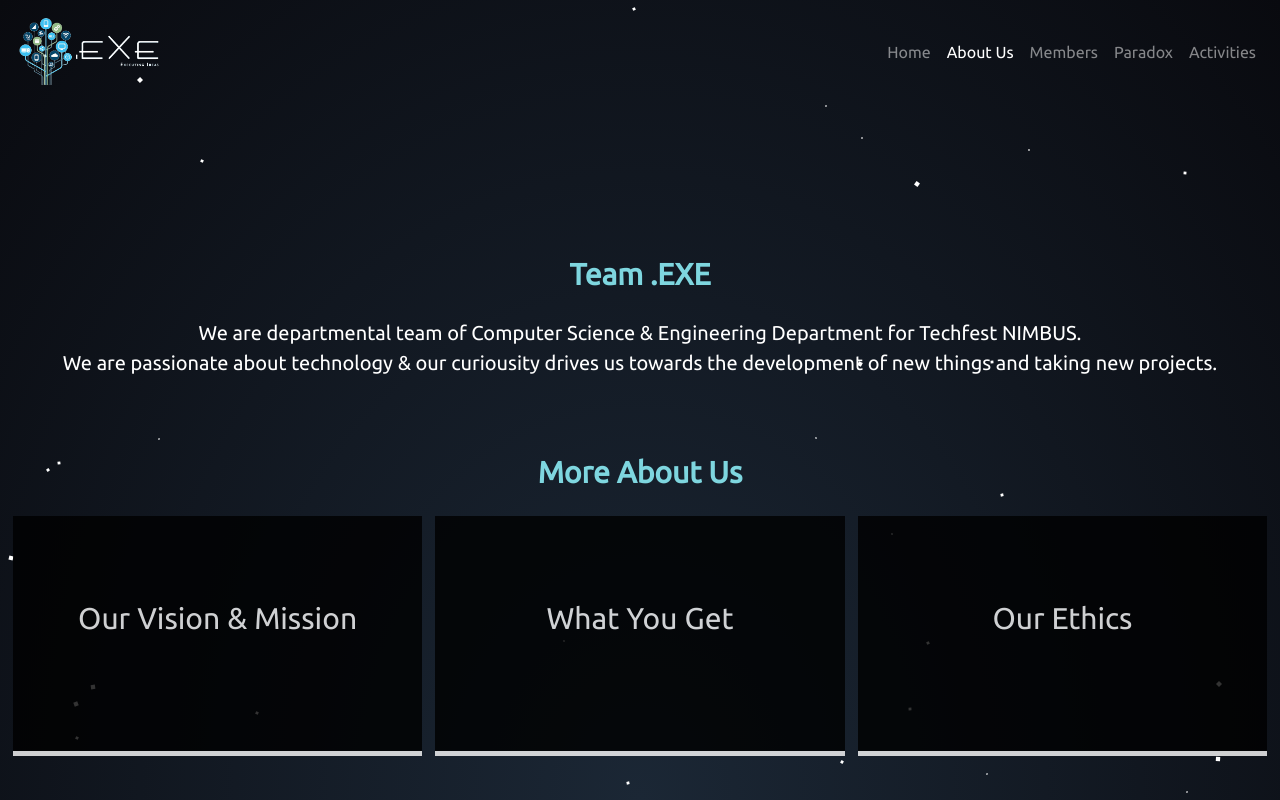
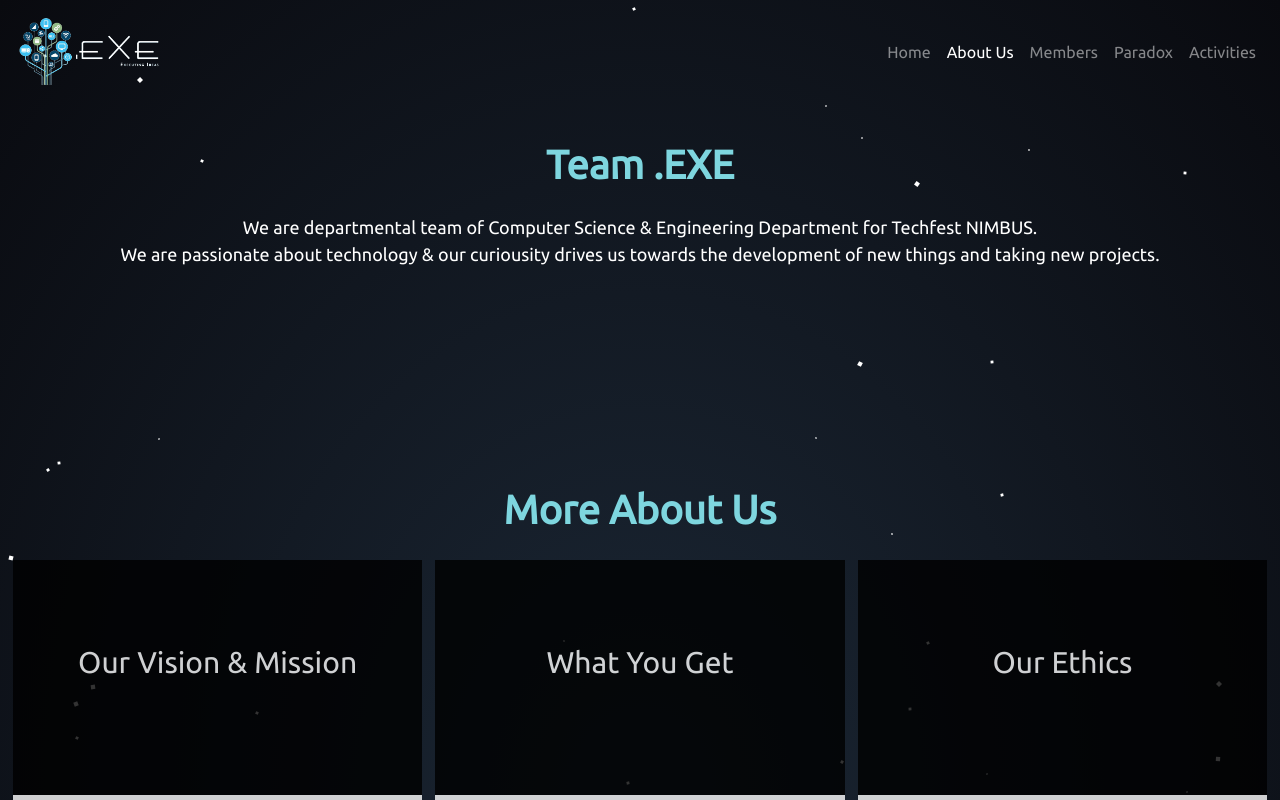
Before and after one commit to manavdoda7/Team.EXE-Website-1, a Django app: page /aboutus in a window 1280 px wide. Run offline with Django 3.2, Linux system fonts and the light colour scheme; some libraries are stand-ins or nearby versions.

Commit message:
changed css

```diff
--- a/teamEXEWebsite/app/static/css/aboutus.css
+++ b/teamEXEWebsite/app/static/css/aboutus.css
@@ -34,22 +34,35 @@
 
 /*CSS*/
 /*Section1*/
+.rel_block{
+    height: 100vh;
+    position: relative;
+}
+
+
 .section1{
     animation: 1s ease-out 0s 1 slideInFromTop;
-    padding-top: 8%;
+    padding-top: 11%;
     color: #fff;
     text-align: center;
     font-size: 20px;
 }
 
 .mottos{
-    margin-top: 6%;
+    position: absolute;
+    bottom: 0;
+    width: 100%;
 }
 
 .heading-top{
     display: block;
     text-align: center;
     margin-bottom: 2%;
+    font-size: 3.5vw;
+}
+
+.p1{
+    font-size: 18px;
 }
 
 .block{
@@ -84,7 +97,7 @@
 }
 #upper{
     background-color: #000;
-    font-size: 50px;
+    font-size: 40px;
     color: #fff;
     height: 30vh;
     width: 100%;
@@ -364,13 +377,13 @@
     width: 80%;
     margin: auto;
     color: #ffffffa3;
-    font-size: 20px;
+    font-size: 18px;
     text-align: center;
 }
 
 form {
     margin: 40px auto 0 auto;
-    max-width: 900px;
+    max-width: 500px;
 }
 
 input[type=text],
@@ -385,7 +398,7 @@
       font-size: 12pt;
       /* margin-bottom: 3px; */
       outline: none;
-      padding: 10px 15px;
+      padding: 7px 15px;
       width: 100%;
       border: .1px solid #ffffffa3;
   }
@@ -401,9 +414,10 @@
     margin: 5px 0 0 0;
     outline: 0;
     padding: 10px 30px;
+    border: 1px solid white;
   }
 .button:hover {
-    background: #04c2c9;
+    background: #00767a;
   }
 #success {
     height: 0;
@@ -448,15 +462,15 @@
     }
     .info{
         font-size: 15px;
-        margin-top: 30%;
+        /* margin-top: 30%; */
         margin-left: 0;
         padding-left: 0;
     }
-    .section1{
+    /* .section1{
         padding-top: 20%;
-    }
+    } */
     .heading-top{
-        font-size: 30px;
+        font-size: 40px;
     }
     .section2-img{
         margin-left: 15%;
@@ -493,3 +507,9 @@
         margin-top: 5px;
     }
 }
+
+@media screen and (max-width: 600px){
+form {
+    min-width: 95%;
+}
+}
--- a/teamEXEWebsite/app/templates/aboutus.html
+++ b/teamEXEWebsite/app/templates/aboutus.html
@@ -11,6 +11,7 @@
 {% block main_section %}
     <!-- Content of the First section -->
     <!--Heading Section-->
+    <div class="rel_block">
     <div class="section1">
         <h1 class="heading-top">Team .EXE</h1>
         <p class="p1">
@@ -58,6 +59,7 @@
             </div>
         </div>
     </section>
+</div>
 
 {% endblock %}
 
@@ -95,7 +97,7 @@
     <!-- 3rd Section -->
     <div class="section">
         <div class="container">
-            <h1 class="form-heading">Feel Free To contact Us</h1>
+            <h1 class="form-heading">Contact Us</h1>
 
             <div class="invitation">
                 Lorem ipsum dolor sit, amet consectetur adipisicing elit. Non molestias corporis totam consectetur sapiente ipsa
```
